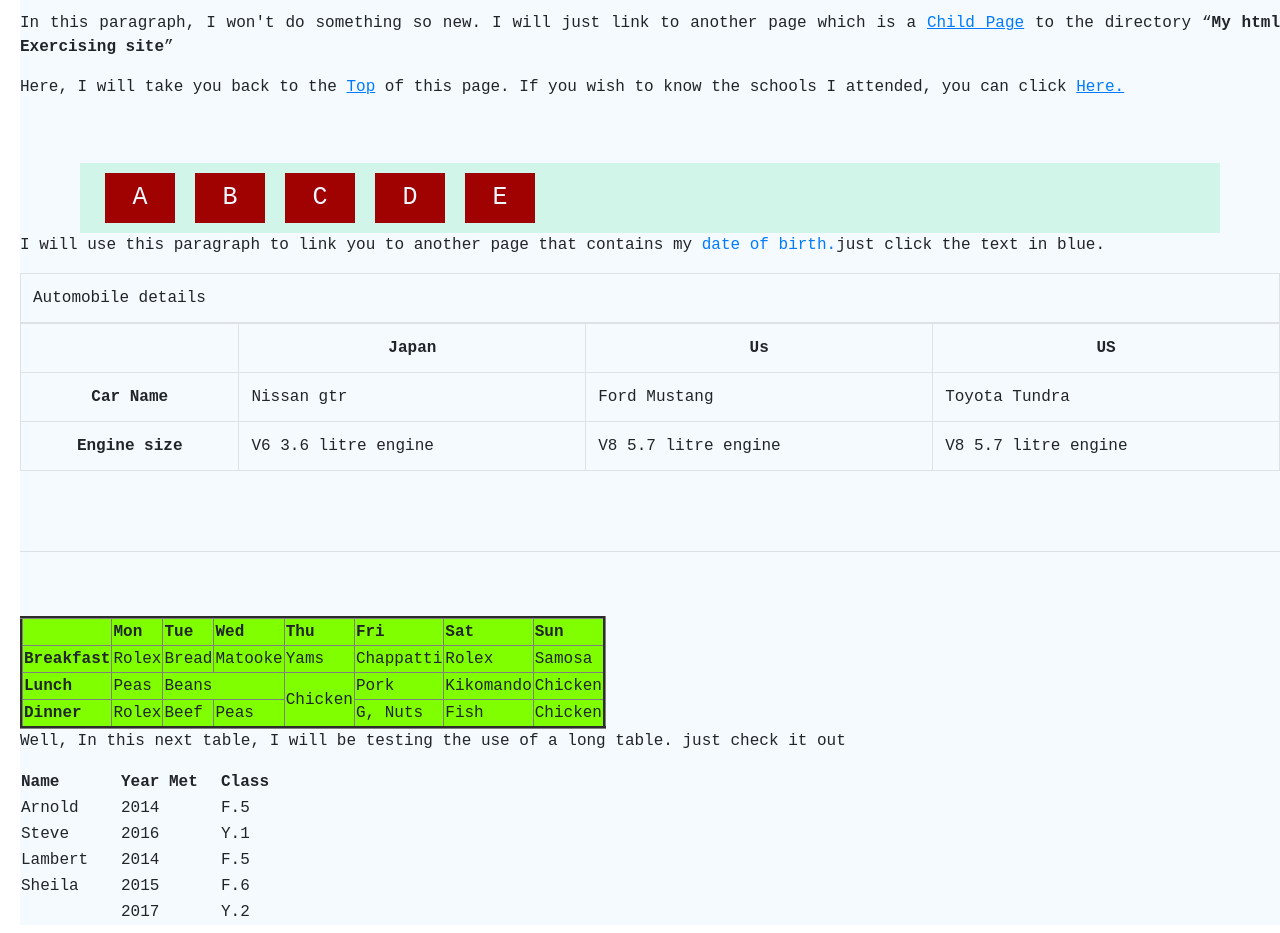
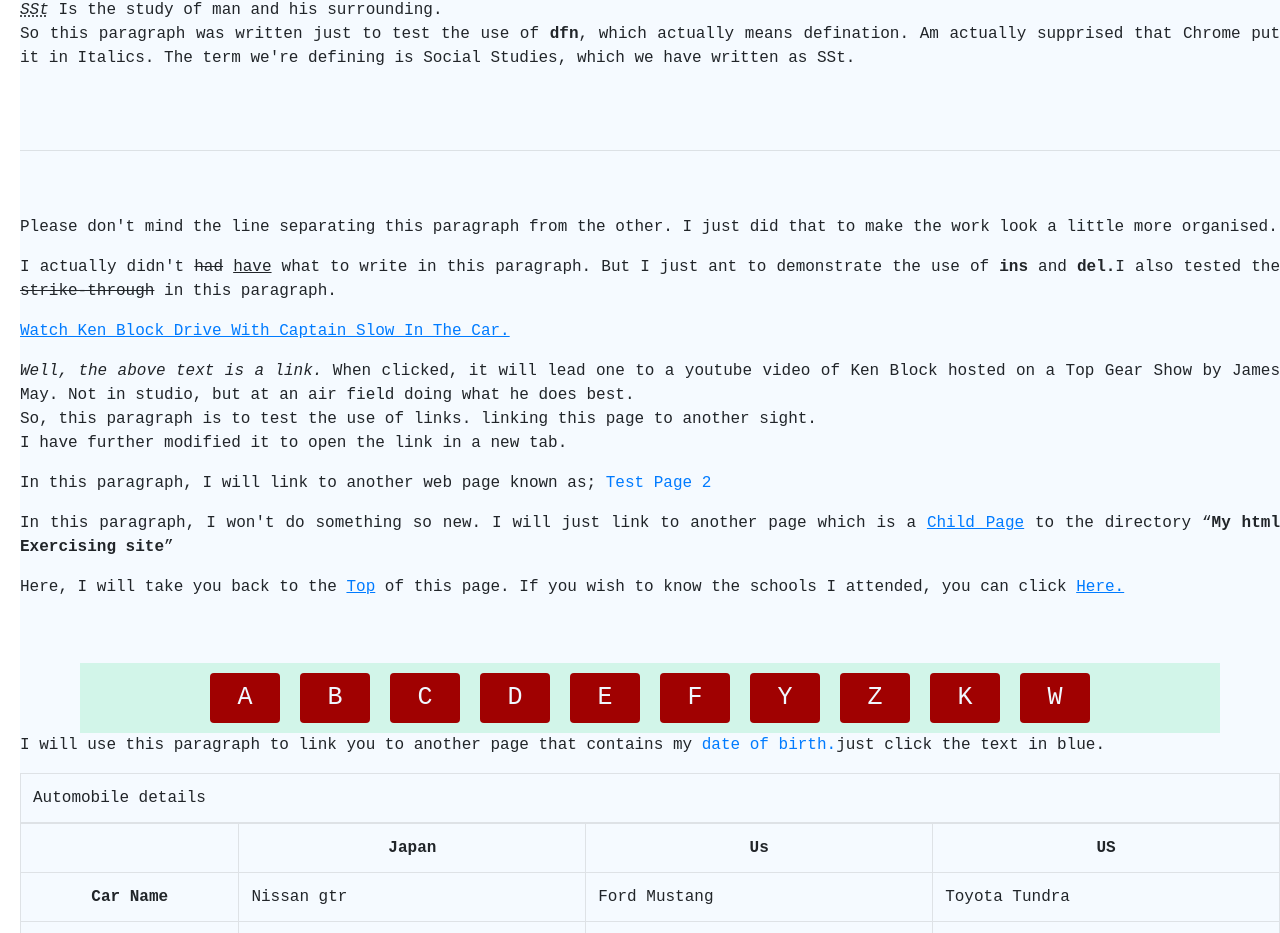
Before and after one commit to agwadan/React-Exercise, a React (Create React App) app: page / in a window 1280 px wide. Shown: the part 4272-5205 px from the top of the page. Built offline with nearby package versions, Linux system fonts and the light colour scheme; the HTML template or start-up script is replaced by a standard one.

Commit message:
Align items with flex

```diff
--- a/src/components/13-stylingWithCss/contentPage.css
+++ b/src/components/13-stylingWithCss/contentPage.css
@@ -67,10 +67,15 @@
 .container{
   background-color: rgb(210, 245, 233);
   display: flex;
+  flex-direction: row; /*     other values -> row-reverse, column, column-reverse */
+  flex-wrap: wrap; /*         other values -> wrap-reverse, no-wrap */
+  justify-content: center; /* other values -> flex-end, flex-start, space-between, space-around */
+  align-items: flex-start;/* Aligns the items between the top and bottom */
 }
 
 .container-item{
   background-color: #a00101;
+  border-radius: 4px;
   color: aliceblue;
   font-size: 25px;
   width: 70px;
--- a/src/components/13-stylingWithCss/contentPage.jsx
+++ b/src/components/13-stylingWithCss/contentPage.jsx
@@ -214,6 +214,11 @@ export const ContentPage = () => {
 			<div className="container-item">C</div>
 			<div className="container-item">D</div>
 			<div className="container-item">E</div>
+			<div className="container-item">F</div>
+			<div className="container-item">Y</div>
+			<div className="container-item">Z</div>
+			<div className="container-item">K</div>
+			<div className="container-item">W</div>
 		</div>
 
 		<Tables/>
```
